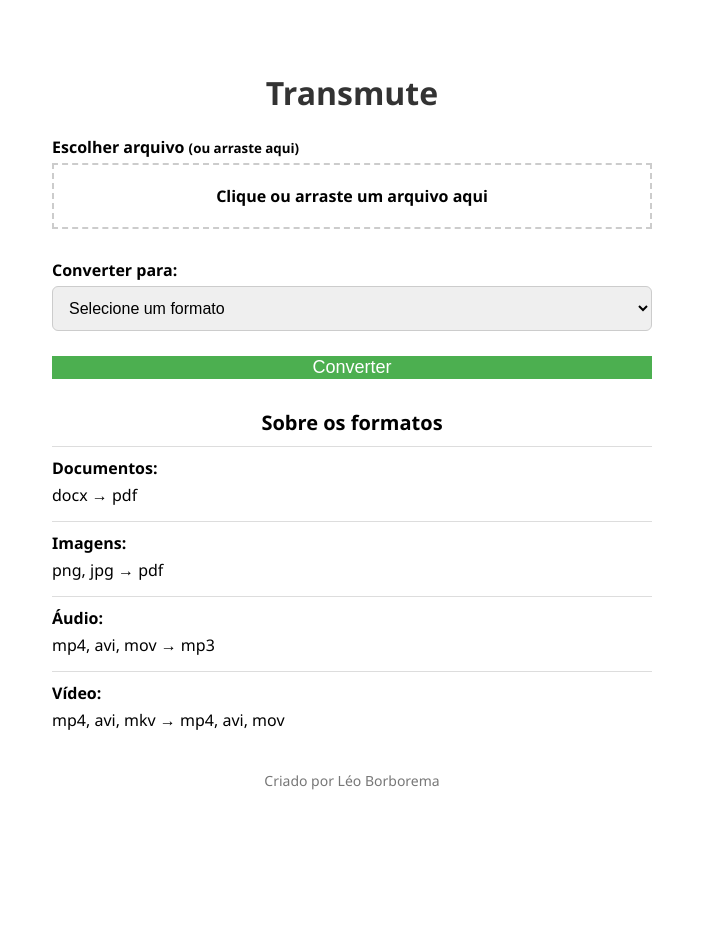
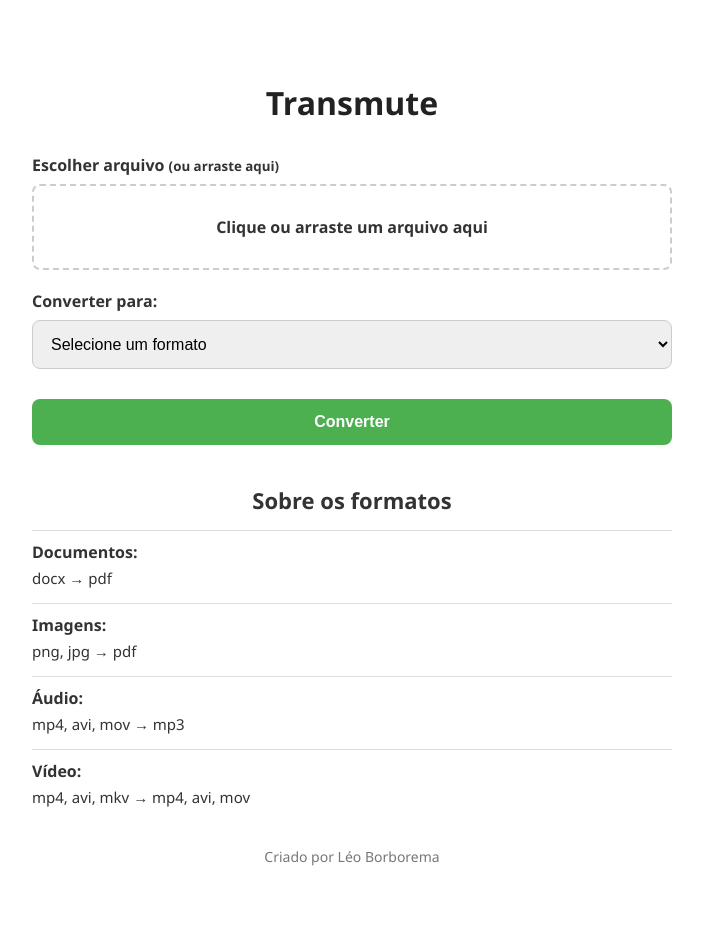
Before and after one commit to LeoBorborema/transmute, a Flask app: page / in a window 1280 px wide. Shown: the whole page, without its empty margins (288-991 px from the left). Before the commit the page ends 790 px from the top, so only its background shows below. Run offline with Flask 3, Linux system fonts and the light colour scheme.

Commit message:
Update index.html

```diff
--- a/templates/index.html
+++ b/templates/index.html
@@ -1,111 +1,141 @@
 <!DOCTYPE html>
 <html lang="pt-BR">
 <head>
-    <meta charset="UTF-8">
+  <meta charset="UTF-8" />
+  <meta name="viewport" content="width=device-width, initial-scale=1.0"/>
   <title>Transmute - Conversor de Arquivos</title>
   <style>
     body {
+      margin: 0;
       font-family: "Segoe UI", sans-serif;
       background: #ffffff;
-            margin: 0;
-            padding: 0;
+      color: #333;
     }
+
     .container {
-            max-width: 600px;
-            margin: 30px auto;
+      max-width: 640px;
+      margin: 40px auto;
       padding: 20px;
     }
+
     h1 {
       text-align: center;
-            color: #333;
+      margin-bottom: 30px;
+      font-size: 32px;
+      color: #222;
     }
+
     .field {
-            margin-bottom: 15px;
+      margin-bottom: 20px;
+    }
+
+    .field label {
+      display: block;
+      font-weight: 600;
+      margin-bottom: 8px;
+    }
+
+    .file-label {
       display: flex;
-            flex-direction: column;
-        }
-        .field label {
-            font-weight: bold;
-            margin-bottom: 5px;
-        }
-        .field select, .field input[type="file"], .field button {
-            padding: 12px;
-            border-radius: 6px;
-            border: 1px solid #ccc;
+      justify-content: center;
+      align-items: center;
+      border: 2px dashed #ccc;
+      border-radius: 8px;
+      padding: 30px;
+      text-align: center;
+      cursor: pointer;
+      transition: background 0.2s;
       font-size: 16px;
     }
-        .file-label {
-            border: 2px dashed #ccc;
+
+    .file-label:hover {
+      background: #f9f9f9;
+    }
+
+    input[type="file"] {
+      display: none;
+    }
+
+    .field select,
+    #convert-btn {
+      width: 100%;
+      padding: 14px;
+      font-size: 16px;
+      border-radius: 8px;
+      border: 1px solid #ccc;
+    }
+
+    #convert-btn {
+      background-color: #4CAF50;
+      color: white;
+      font-weight: bold;
+      border: none;
+      margin-top: 10px;
+    }
+
+    #convert-btn:hover {
+      background-color: #45a049;
+    }
+
+    #file-name {
+      margin-top: 10px;
       text-align: center;
-            padding: 20px;
-            cursor: pointer;
-            transition: background 0.2s ease;
+      font-weight: 600;
+      color: #2a7;
     }
-        .file-label:hover {
-            background: #f3f3f3;
+
+    .formats {
+      margin-top: 40px;
     }
-        .formats {
-            margin-top: 30px;
-        }
+
     .formats h2 {
       text-align: center;
-            font-size: 20px;
-            margin-bottom: 10px;
+      font-size: 22px;
+      margin-bottom: 15px;
     }
+
     .formats .group {
+      padding-top: 10px;
+      border-top: 1px solid #ddd;
       margin-bottom: 15px;
-            border-top: 1px solid #ddd;
-            padding-top: 10px;
     }
+
     .formats .group strong {
       display: block;
       margin-bottom: 5px;
     }
+
     .formats .group p {
       margin: 0;
-            white-space: nowrap;
-            overflow: hidden;
-            text-overflow: ellipsis;
+      font-size: 15px;
     }
-        #convert-btn {
-            width: 100%;
-            background: #4CAF50;
-            color: white;
-            border: none;
-            font-size: 18px;
-            margin-top: 10px;
-        }
-        #convert-btn:hover {
-            background: #45a049;
-        }
+
     .footer {
       text-align: center;
       font-size: 14px;
       color: #777;
       margin-top: 40px;
     }
-        #file-name {
-            margin-top: 10px;
-            color: green;
-            font-weight: bold;
-            text-align: center;
-        }
+
     @media (max-width: 600px) {
       .container {
-                padding: 10px;
+        padding: 15px;
+      }
+
+      h1 {
+        font-size: 26px;
       }
     }
   </style>
 </head>
 <body>
-
   <div class="container">
     <h1>Transmute</h1>
     <form action="/convert" method="post" enctype="multipart/form-data" onsubmit="return validateForm()">
       <div class="field">
         <label for="file">Escolher arquivo <small>(ou arraste aqui)</small></label>
-            <label class="file-label">
-                <input type="file" id="file" name="file" style="display: none;" onchange="showFileName(this)">
+        <label class="file-label" for="file" id="drop-area">
+          <input type="file" id="file" name="file" onchange="showFileName(this)">
           <span id="file-label-text">Clique ou arraste um arquivo aqui</span>
         </label>
         <div id="file-name"></div>
@@ -143,17 +173,14 @@
         <strong>Documentos:</strong>
         <p>docx → pdf</p>
       </div>
-
       <div class="group">
         <strong>Imagens:</strong>
         <p>png, jpg → pdf</p>
       </div>
-
       <div class="group">
         <strong>Áudio:</strong>
         <p>mp4, avi, mov → mp3</p>
       </div>
-
       <div class="group">
         <strong>Vídeo:</strong>
         <p>mp4, avi, mkv → mp4, avi, mov</p>
@@ -166,13 +193,11 @@
   </div>
 
   <script>
-    const fileLabel = document.querySelector('.file-label');
+    const fileLabel = document.getElementById('drop-area');
     const fileInput = document.getElementById('file');
     const fileNameDisplay = document.getElementById('file-name');
 
-    fileLabel.addEventListener('click', () => {
-        fileInput.click();
-    });
+    fileLabel.addEventListener('click', () => fileInput.click());
 
     fileLabel.addEventListener('dragover', (e) => {
       e.preventDefault();
@@ -191,20 +216,18 @@
     });
 
     function showFileName(input) {
-        if (input.files && input.files.length > 0) {
+      if (input.files.length > 0) {
         fileNameDisplay.textContent = "Arquivo: " + input.files[0].name;
       }
     }
 
     function validateForm() {
-        const file = document.getElementById("file").files[0];
-        if (!file) {
+      if (!fileInput.files.length) {
         alert("Por favor, envie um arquivo antes de converter.");
         return false;
       }
       return true;
     }
   </script>
-
 </body>
 </html>
```
Lines whose indentation alone changed are shown as unchanged.
